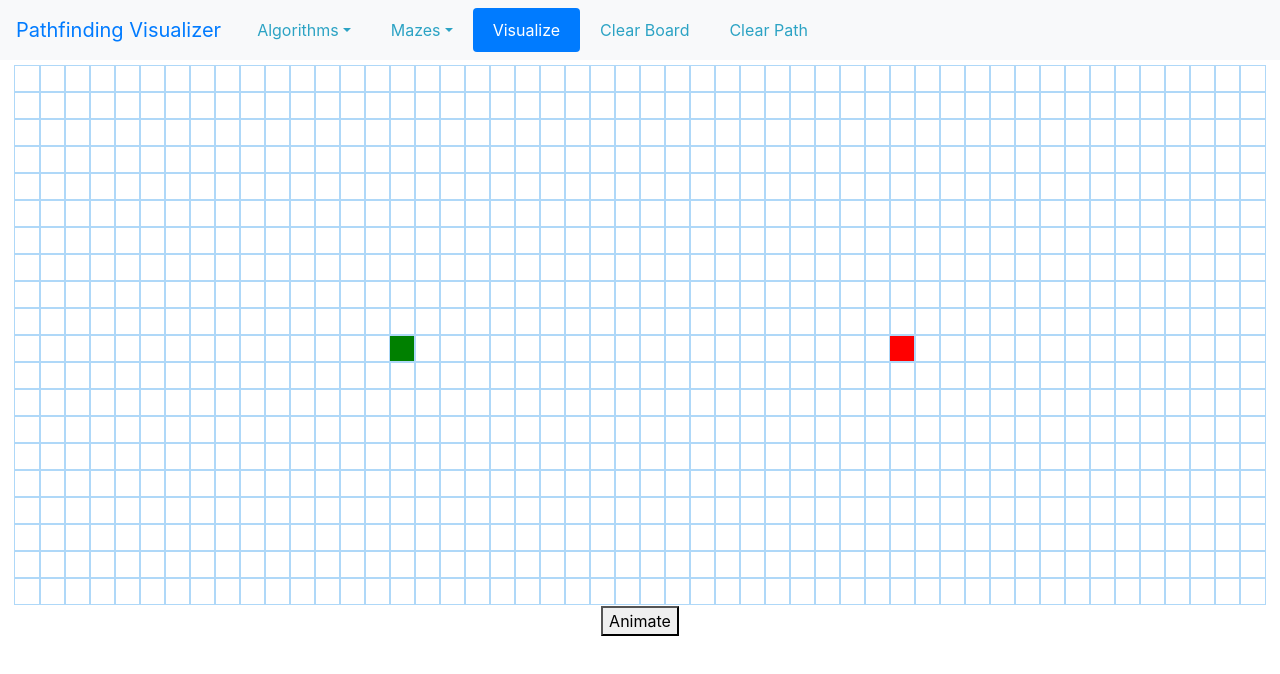
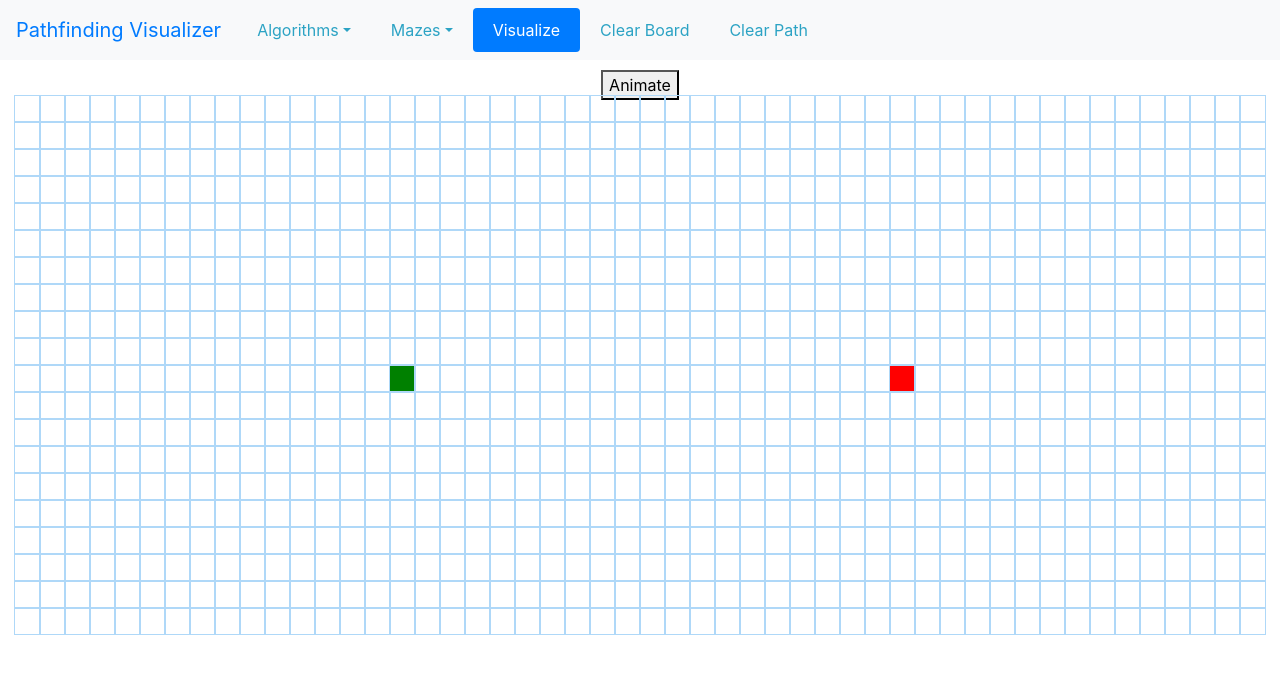
Before and after one commit to ala-bouzeghaia/pathfinding-visualizer, a React (Create React App) app: page / in a window 1280 px wide. Shown: the top 674 px of the page. Built offline with nearby package versions, Linux system fonts and the light colour scheme.

Commit message:
Updated visualizer

```diff
--- a/package.json
+++ b/package.json
@@ -11,8 +11,10 @@
     "popper.js": "^1.16.1",
     "react": "^16.13.1",
     "react-dom": "^16.13.1",
+    "react-redux": "^7.2.1",
     "react-router-dom": "^5.2.0",
-    "react-scripts": "3.4.3"
+    "react-scripts": "3.4.3",
+    "redux": "^4.0.5"
   },
   "scripts": {
     "start": "react-scripts start",
--- a/src/components/visualizer/visualizer.js
+++ b/src/components/visualizer.js
@@ -1,6 +1,6 @@
 import React, { useState, useEffect } from "react";
-import Node from "../node/node";
-import { dijkstra, getNodesInShortestPathOrder } from "../algorithms/dijkstra";
+import Node from "./node/node";
+import { dijkstra, getNodesInShortestPathOrder } from "./algorithms/dijkstra";
 
 const START_NODE_ROW = 10;
 const START_NODE_COL = 15;
@@ -104,6 +104,7 @@ const PathfindingVisualizer = () => {
 
   return (
     <div className="grid">
+      <button onClick={visualizeDijkstra}>Animate</button>
       {grid.map((row, rowIdx) => {
         return (
           <div key={rowIdx} style={{ margin: -4 }}>
@@ -127,7 +128,6 @@ const PathfindingVisualizer = () => {
           </div>
         );
       })}
-      <button onClick={visualizeDijkstra}>Animate</button>
     </div>
   );
 };
```
Also changed, not shown: src/App.js (+7 -8 lines), 1 other file (tests, documents, lock files or other folders).
